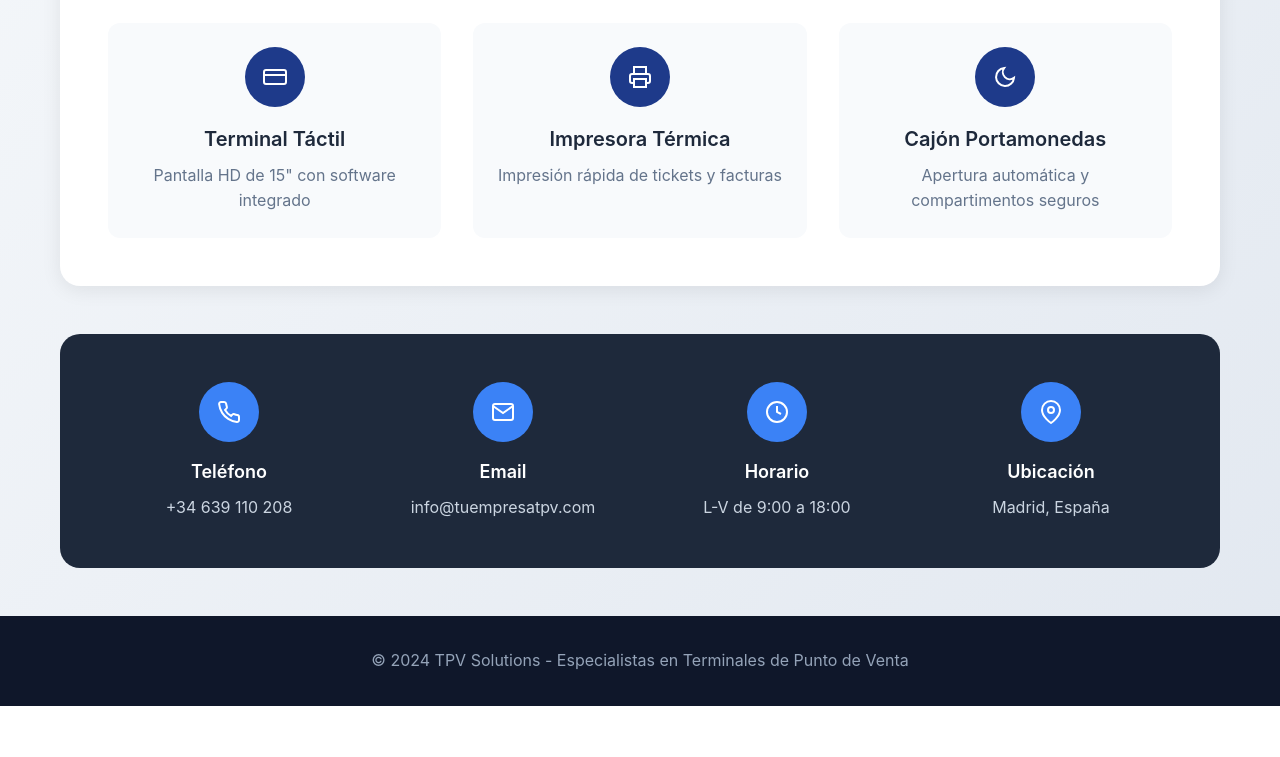
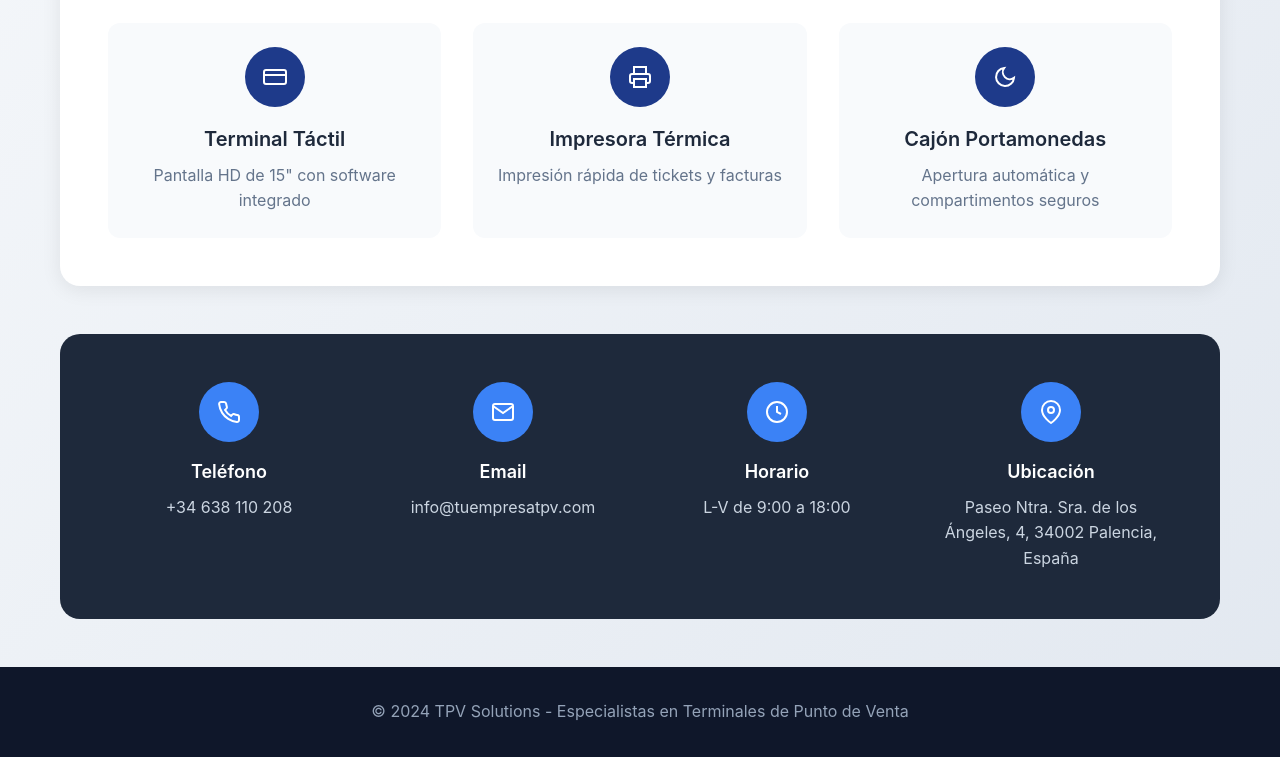
Before and after one commit to merbueno/Sistemas-de-gestion, a React app: page index.html in a window 1280 px wide. Shown: the part 665-1422 px from the top of the page. Before the commit the page ends 1371 px from the top, so only its background shows below. Built offline with nearby package versions, Linux system fonts and the light colour scheme.

Commit message:
Update index.html

```diff
--- a/index.html
+++ b/index.html
@@ -19,7 +19,7 @@
                         </svg>
                     </div>
                     <div class="logo-text">
-                        <h1>TPV Solutions</h1>
+                        <h1>Sistemas de Gestión</h1>
                         <p>Terminal Punto de Venta</p>
                     </div>
                 </div>
@@ -118,7 +118,7 @@
                             </svg>
                         </div>
                         <h4>Teléfono</h4>
-                        <p>+34 639 110 208</p>
+                        <p>+34 638 110 208</p>
                     </div>
 
                     <div class="contact-item">
@@ -151,7 +151,7 @@
                             </svg>
                         </div>
                         <h4>Ubicación</h4>
-                        <p>Madrid, España</p>
+                        <p>  Paseo Ntra. Sra. de los Ángeles, 4, 34002 Palencia, España</p>
                     </div>
                 </div>
             </div>
```
